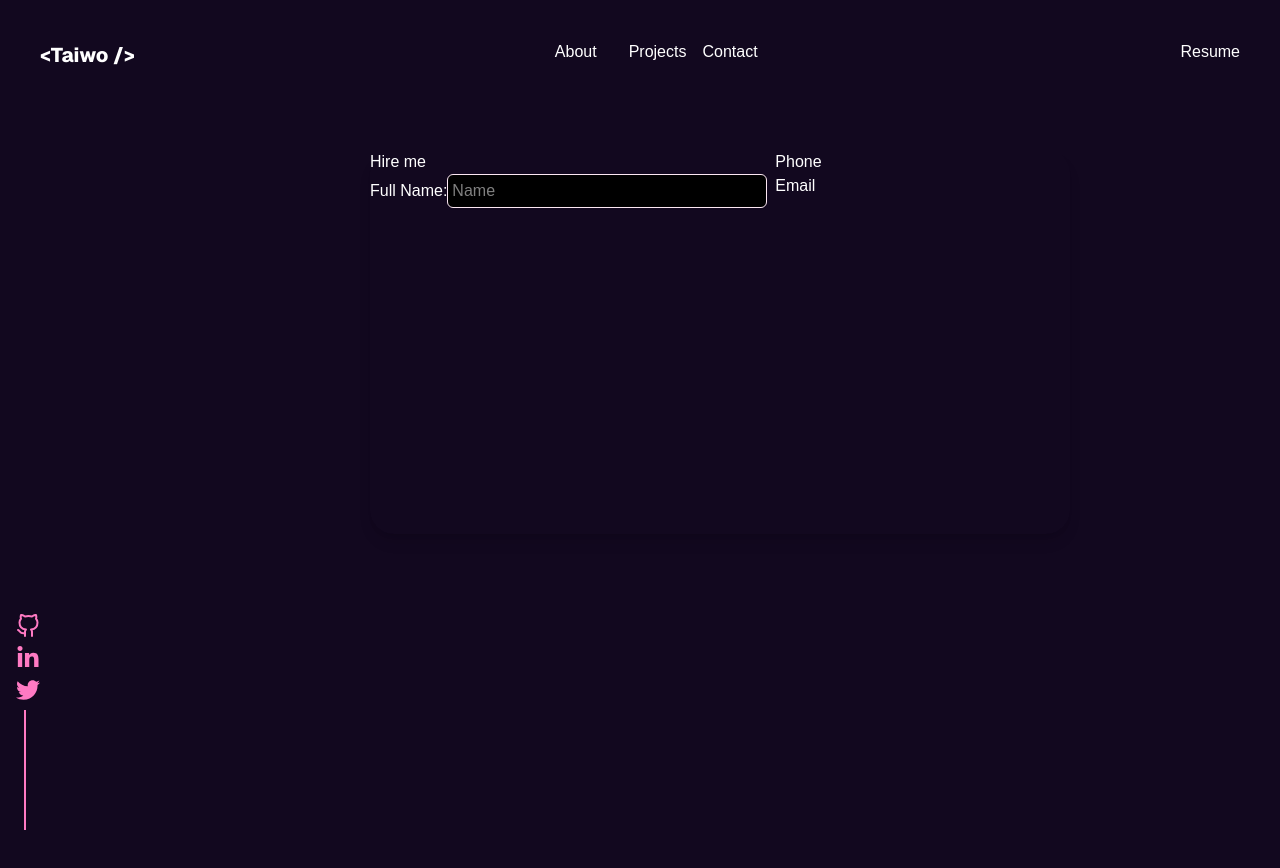
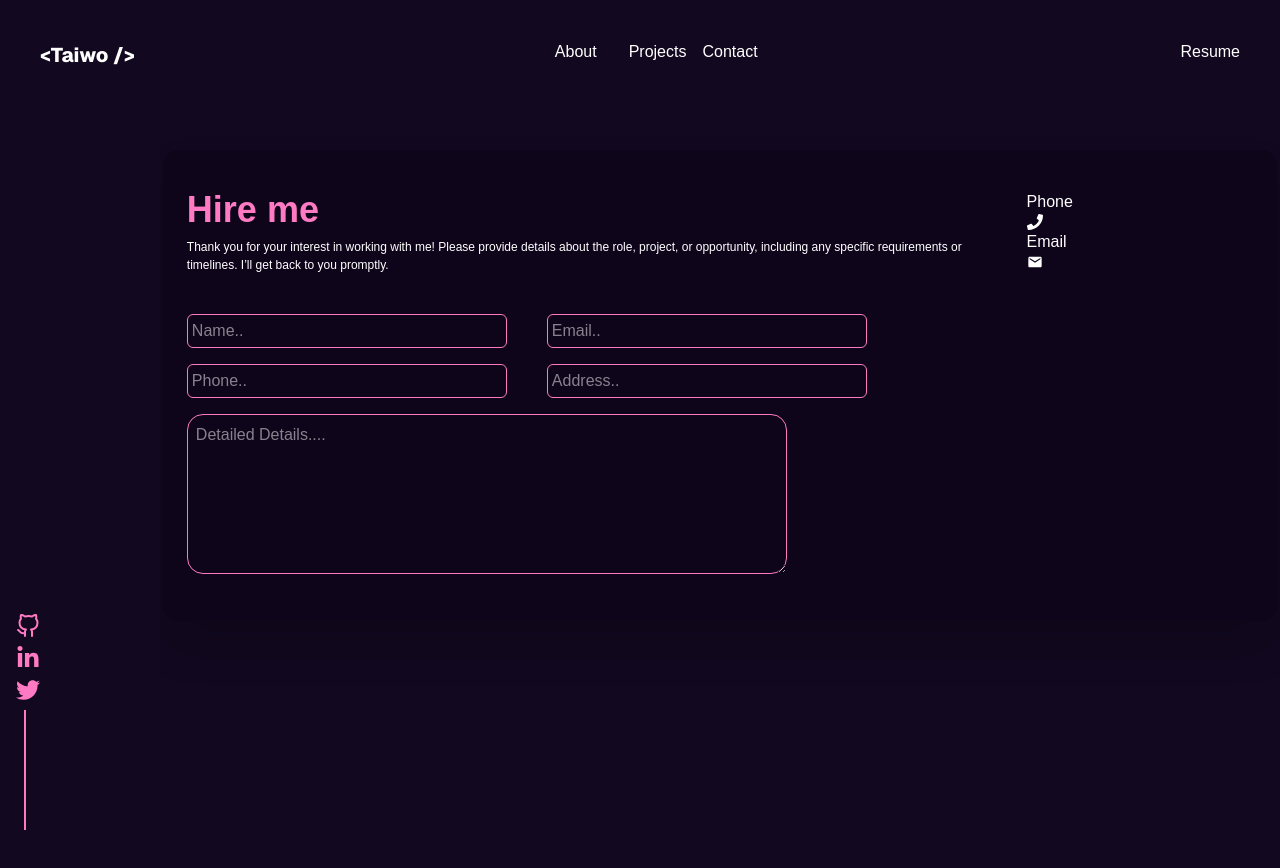
Before and after one commit to Favics-T/Taiwo-s-Portfolio, a Next.js app: page /Taiwo-s-Portfolio/contact in a window 1280 px wide. Shown: the top 868 px of the page. Built offline with nearby package versions, Linux system fonts and the light colour scheme; a web font is replaced by a local one.

Commit message:
designed the contact page

```diff
--- a/src/app/contact/page.jsx
+++ b/src/app/contact/page.jsx
@@ -45,31 +45,87 @@ const Contact = () => {
   return (
     <div className="flex justify-center items-center text-white">
 
-<div className=" h-96 w-[700px] my-10 shadow-lg rounded-3xl">
+<div className="  my-10 shadow-2xl rounded-2xl bg-[#0f051b] px-6  py-10 ">
 
-<div className="flex">
+<div className="flex gap-10">
 
-  <div>
-    <h1>Hire me</h1>
+  <div className="flex flex-col gap-10 w-3/4">
+    <div className="flex flex-col gap-2">
+    <h1 className={`text-4xl font-semibold  text-[#FF7AC3]`}>Hire me</h1>
+    <p className="text-[12px]">
+    Thank you for your interest in working with me! Please provide details about the role, project, or opportunity, including any specific requirements or timelines. I’ll get back to you promptly.
+    </p>
+    </div>
+
 {/* form */}
-    <div>
-      <label htmlFor="">Full Name:</label>
+    <div className="w-full flex flex-col gap-4">
+
+      <div className="flex gap-10 w-full">
       <input
                 type="text"
                 name="name"
-                placeholder="Name"
+                placeholder="Name.."
                 value={formData.name}
                 onChange={handleInputChange}
-                className="bg-black w-[320px] rounded-md mr-2 p-1 border border-pink-100"
+                className=" w-[320px] rounded-md  p-1 border border-[#FF7AC3] "
               />
+
+<input
+                type="text"
+                name="name"
+                placeholder="Email.."
+                value={formData.name}
+                onChange={handleInputChange}
+                className=" w-[320px] rounded-md  p-1 border border-[#FF7AC3] "
+              />
+      </div>
+
+      <div className="flex gap-10 w-full">
+      <input
+                type="text"
+                name="name"
+                placeholder="Phone.."
+                value={formData.name}
+                onChange={handleInputChange}
+                className=" w-[320px] rounded-md  p-1 border border-[#FF7AC3] "
+              />
+
+<input
+                type="text"
+                name="name"
+                placeholder="Address.."
+                value={formData.name}
+                onChange={handleInputChange}
+                className=" w-[320px] rounded-md  p-1 border border-[#FF7AC3] "
+              />
+      </div>
+
+      <div>
+        <textarea
+            type="text"
+            name="details"
+            placeholder="Detailed Details...."
+            className="border border-[#FF7AC3] w-3/4 h-40 p-2 rounded-2xl"
+        />
+      </div>
+
+
+
 
     </div>
   </div>
 
   <div>
 <ul>
-  <li>Phone</li>
-  <li>Email</li>
+  <div>
+    <h1>Phone</h1>
+    <FaPhone />
+  </div>
+
+  <div>
+    <h1>Email</h1>
+    <MdEmail />
+  </div>
 </ul>
   </div>
 
```
